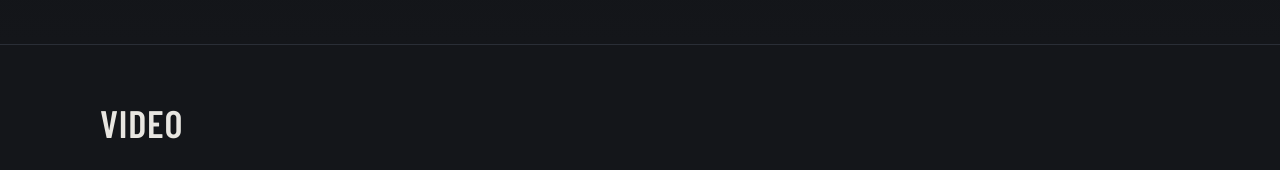
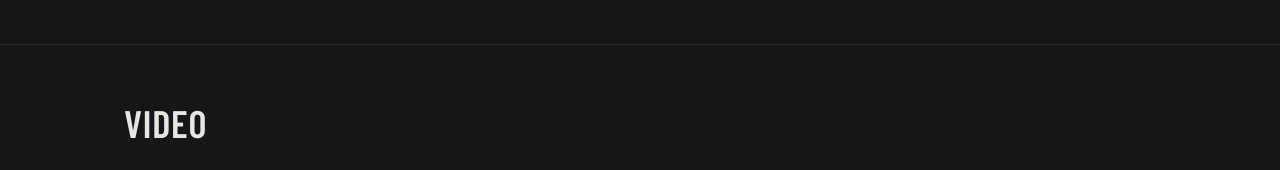
Before and after one commit to BHMotorsport/basilhunter.com, a Jekyll site: the page built from gallery.md, in a window 1280 px wide and 1400 px high. Shown: the part 294-464 px from the top of the window. Built offline with Jekyll 4.4.1, drawn with Linux system fonts in a browser that asks for light colours; grey boxes are pictures that could not be loaded.

Commit message:
Fix page-body side padding so interior page content aligns with the hero
Co-Authored-By: Claude Fable 5 <noreply@anthropic.com>

```diff
--- a/assets/css/style.css
+++ b/assets/css/style.css
@@ -188,7 +188,9 @@ img { max-width: 100%; display: block; border-radius: var(--radius); }
   border-bottom: 1px solid var(--line);
 }
 
-.page-body { padding: 56px 0 90px; }
+/* Top/bottom only — must not override .container's 24px side padding,
+   or body text sits 24px left of the page-hero text */
+.page-body { padding-top: 56px; padding-bottom: 90px; }
 
 /* --- Sections & cards ----------------------------------------------------- */
 
```
